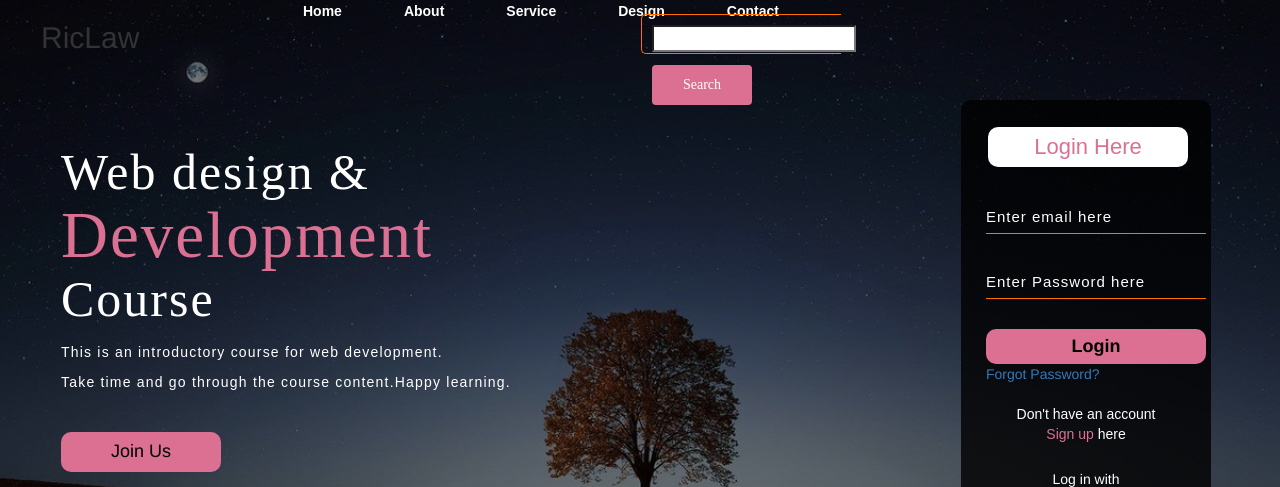
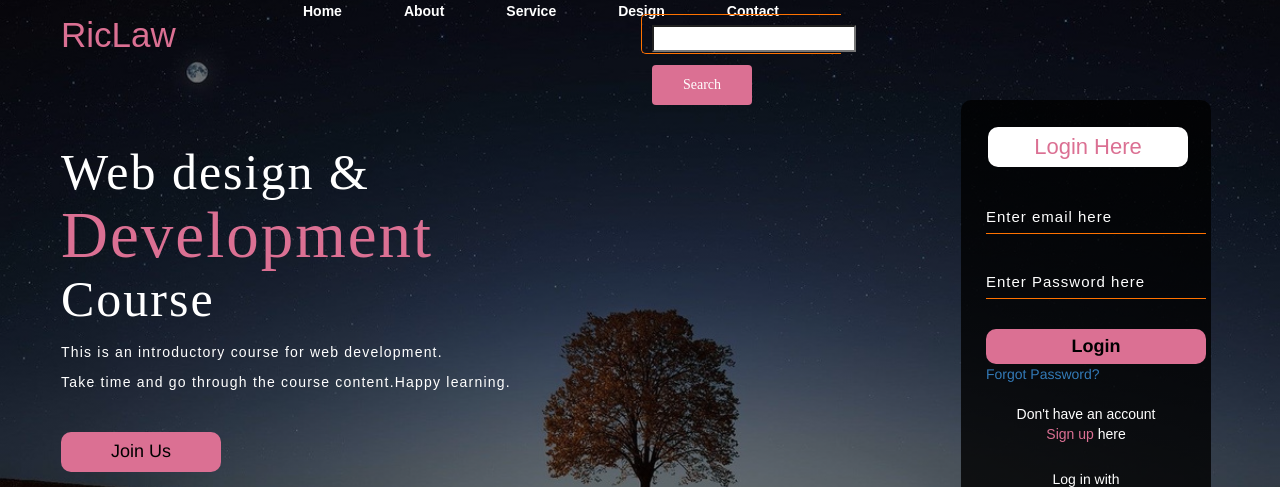
Before and after one commit to LawrenciaApp/WebForm, a plain HTML site: page index.html in a window 1280 px wide. Shown: the top 487 px of the page. Drawn offline with nearby package versions, Linux system fonts and the light colour scheme.

Commit message:
updated index file

```diff
--- a/index.html
+++ b/index.html
@@ -10,7 +10,7 @@
   <div class="main">
     <div class="navbar">
      <div class="icon">
-                 <h2 classlogo">RicLaw</h2>
+                 <h2 class="logo">RicLaw</h2>
        </div>
        <div class="menu">
       <ul>
```
